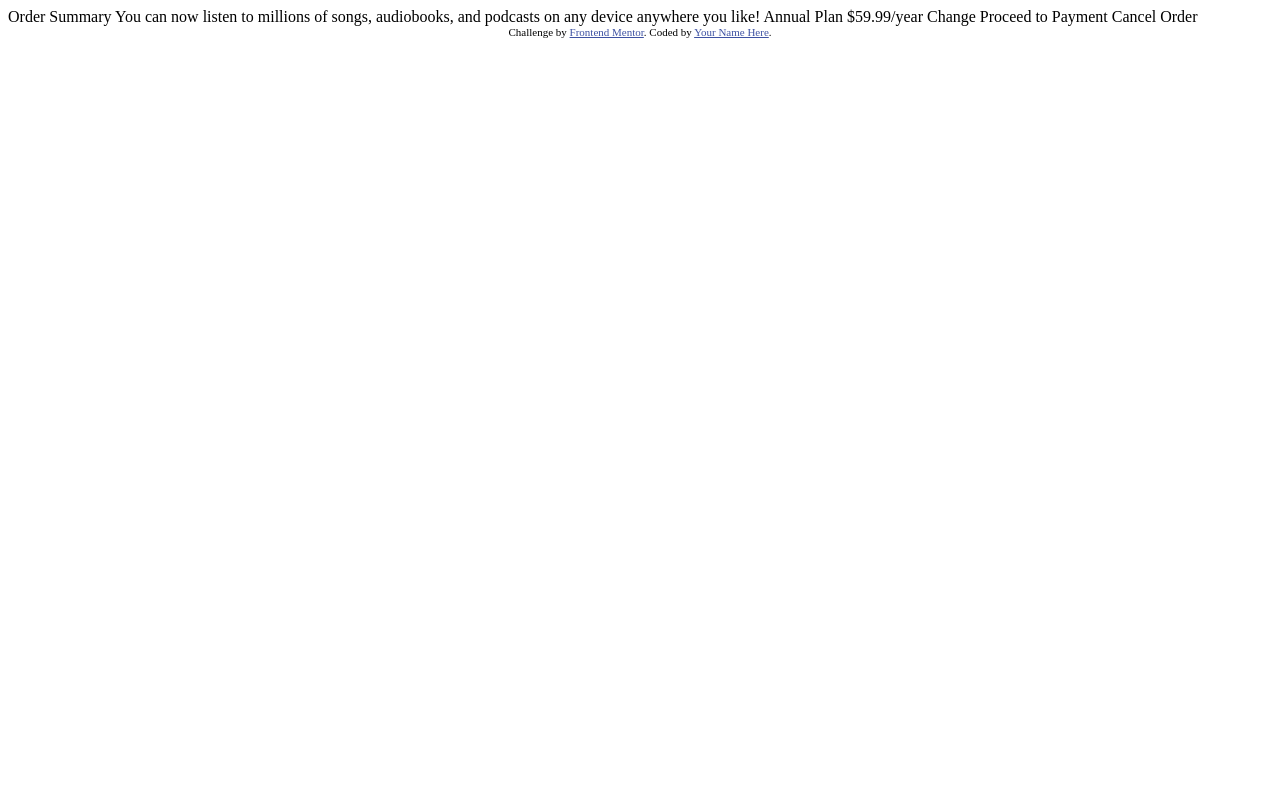
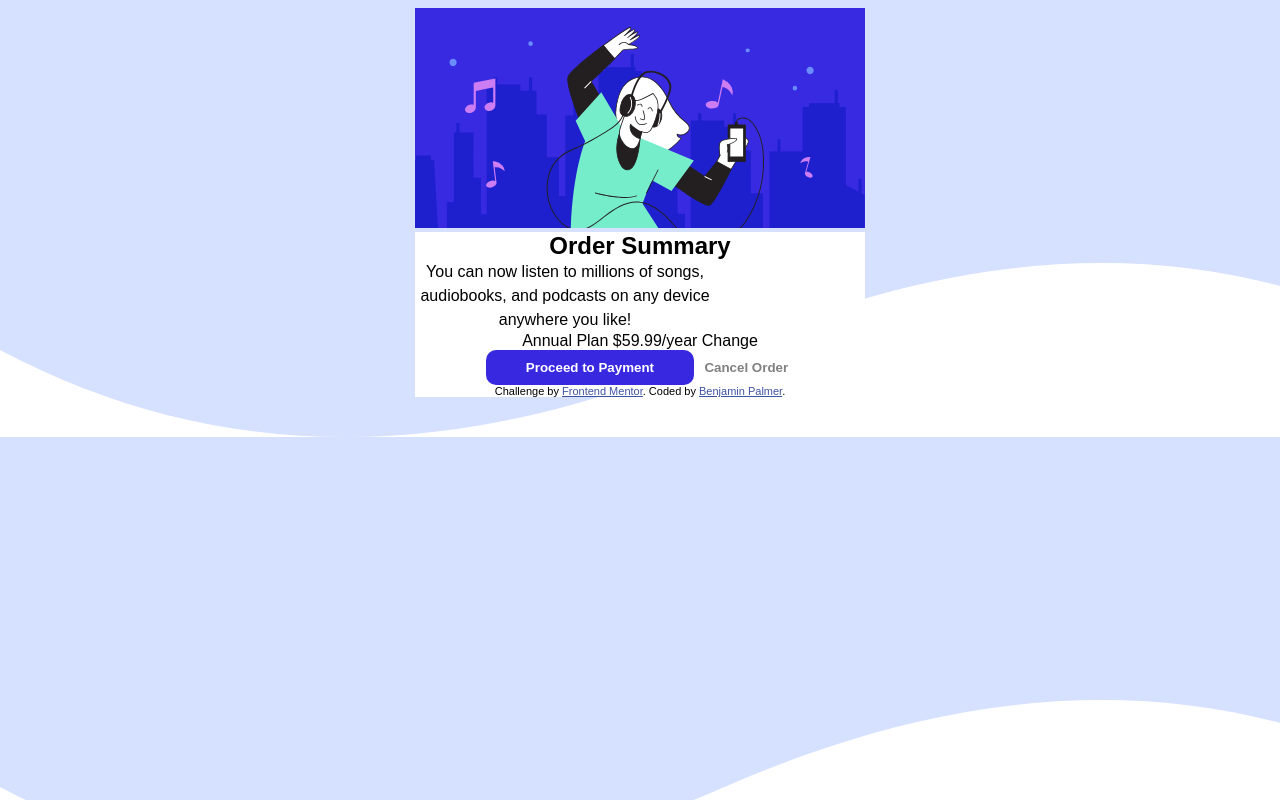
Before and after one commit to BenjaminJPalmer/fm-order-summary-component, a plain HTML site: page index.html in a window 1280 px wide. Drawn offline with Linux system fonts and the light colour scheme; a web font is replaced by a local one.

Commit message:
Initial styling

```diff
--- a/index.html
+++ b/index.html
@@ -1,37 +1,36 @@
 <!DOCTYPE html>
 <html lang="en">
+
 <head>
   <meta charset="UTF-8">
-  <meta name="viewport" content="width=device-width, initial-scale=1.0"> <!-- displays site properly based on user's device -->
-
+  <meta name="viewport" content="width=device-width, initial-scale=1.0">
+  <!-- displays site properly based on user's device -->
+  <link rel="stylesheet" href="style.css">
+  <link rel="stylesheet" href="https://fonts.google.com/specimen/Red+Hat+Display">
   <link rel="icon" type="image/png" sizes="32x32" href="./images/favicon-32x32.png">
 
   <title>Frontend Mentor | Order summary card</title>
+</head>
 
-  <!-- Feel free to remove these styles or customise in your own stylesheet 👍 -->
-  <style>
-    .attribution { font-size: 11px; text-align: center; }
-    .attribution a { color: hsl(228, 45%, 44%); }
-  </style>
-</head>
 <body>
+  <main>
+    <div class="container">
+      <div class="image"><img src="/images/illustration-hero.svg" alt="Illustrated person listening to music"></div>
+      <div class="wrapper">
+        <div class="heading">Order Summary</div>
+        <div class="text">You can now listen to millions of songs, audiobooks, and podcasts on any
+          device anywhere you like!</div>
+        <div class="plan-details">Annual Plan $59.99/year Change</div>
+        <button class="payment-button">Proceed to Payment</button>
+        <button class="cancel-button">Cancel Order</button>
 
-  Order Summary
+        <div class="attribution">
+          Challenge by <a href="https://www.frontendmentor.io?ref=challenge" target="_blank">Frontend Mentor</a>.
+          Coded by <a href="#">Benjamin Palmer</a>.
+        </div>
+      </div>
+    </div>
+  </main>
+</body>
 
-  You can now listen to millions of songs, audiobooks, and podcasts on any
-  device anywhere you like!
-
-  Annual Plan
-  $59.99/year
-
-  Change
-
-  Proceed to Payment
-  Cancel Order
-
-  <div class="attribution">
-    Challenge by <a href="https://www.frontendmentor.io?ref=challenge" target="_blank">Frontend Mentor</a>.
-    Coded by <a href="#">Your Name Here</a>.
-  </div>
-</body>
 </html>
--- /dev/null
+++ b/style.css
@@ -0,0 +1,71 @@
+:root {
+    --pale-blue: hsl(225, 100%, 94%);
+    --bright-blue: hsl(245, 75%, 52%);
+    --very-pale-blue: hsl(225, 100%, 98%)
+    --desaturated-blue: hsl(224, 23%, 55%)
+    --dark-blue: hsl(223, 47%, 23%)
+}
+
+body {
+    background-image: url(/images/pattern-background-desktop.svg);
+    font-family: "Red Hat Display", sans-serif;
+}
+
+main {
+    display: flex;
+    align-items: center;
+    justify-content: center;
+    text-align: center;
+}
+
+.container {
+    max-width: 450px;
+    border-radius: 10px;
+    border-radius: 15px;
+    flex-direction: column;
+}
+
+.wrapper {
+    background-color: white;
+}
+
+.image {
+}
+
+.heading {
+    font-size: 24px;
+    font-weight: 900;
+}
+
+.text {
+    font-size: 16px;
+    line-height: 24px;
+    max-width: 300px;
+}
+
+.plan-details {}
+
+.payment-button {
+    color: white;
+    font-weight: 700;
+    background-color: var(--bright-blue);
+    border: none;
+    border-radius: 10px;
+    padding: 10px 40px;
+}
+
+.cancel-button {
+    color: grey;
+    font-weight: 700;
+    background-color: white;
+    border: none;
+}
+
+.attribution {
+    font-size: 11px;
+    text-align: center;
+}
+
+.attribution a {
+    color: hsl(228, 45%, 44%);
+}
```
